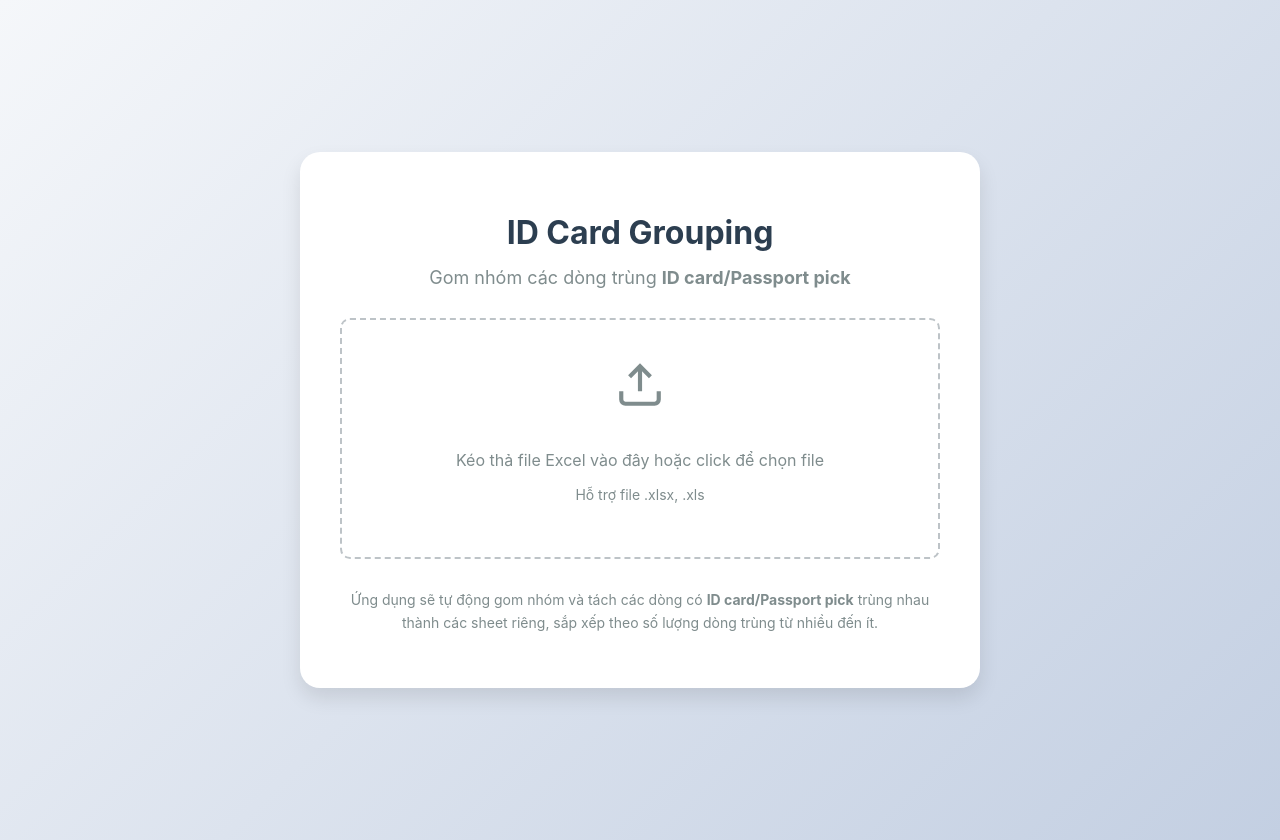
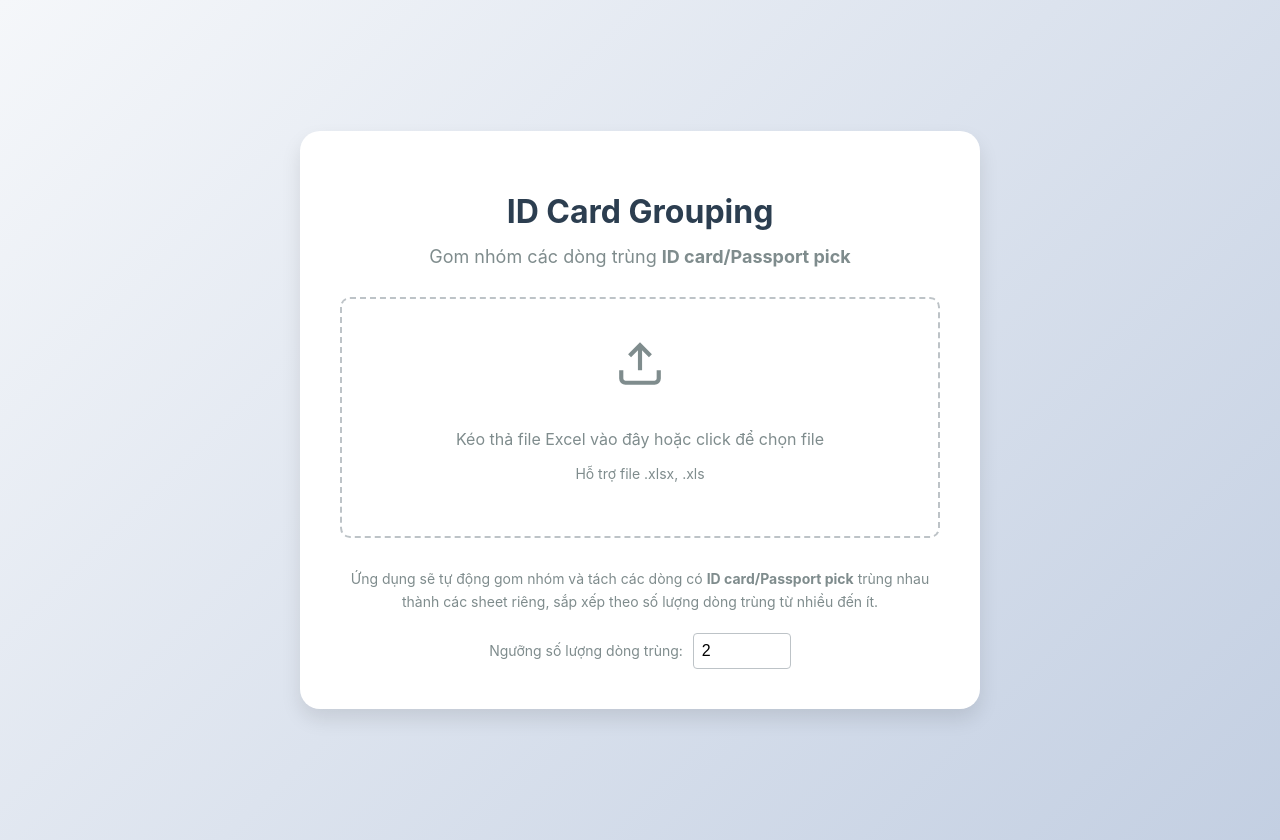
Before and after one commit to williamtrandev/william-tool, a React (Create React App) app: page / in a window 1280 px wide. Built offline with nearby package versions, Linux system fonts and the light colour scheme; the HTML template or start-up script is replaced by a standard one.

Commit message:
feat: set threshold export

```diff
--- a/src/App.tsx
+++ b/src/App.tsx
@@ -7,6 +7,7 @@ function App() {
   const [processing, setProcessing] = useState(false);
   const [message, setMessage] = useState('');
   const [dragActive, setDragActive] = useState(false);
+  const [threshold, setThreshold] = useState(2); // Default threshold is 2
 
   const handleDrag = (e: React.DragEvent) => {
     e.preventDefault();
@@ -56,11 +57,11 @@ function App() {
       });
       // Lọc ra các nhóm có >1 dòng và sắp xếp theo số lượng dòng từ nhiều đến ít
       const filteredGroups = Object.entries(groups)
-        .filter(([, rows]) => rows.length > 1)
+        .filter(([, rows]) => rows.length >= threshold)
         .sort(([, rowsA], [, rowsB]) => rowsB.length - rowsA.length);
 
       if (filteredGroups.length === 0) {
-        setMessage('Không có nhóm nào có nhiều hơn 1 dòng trùng ID card/Passport pick.');
+        setMessage(`Không có nhóm nào có từ ${threshold} dòng trùng ID card/Passport pick trở lên.`);
         setProcessing(false);
         return;
       }
@@ -78,6 +79,11 @@ function App() {
       const outData = XLSX.write(newWb, { bookType: 'xlsx', type: 'array' });
       saveAs(new Blob([outData], { type: 'application/octet-stream' }), 'filtered_ID_card_Passport_pick.xlsx');
       setMessage('Đã tách và tải file thành công!');
+
+      // Reset file input để cho phép upload file mới
+      if (fileInputRef.current) {
+        fileInputRef.current.value = '';
+      }
     } catch (err) {
       console.log(err);
       setMessage('Có lỗi xảy ra khi xử lý file.');
@@ -199,6 +205,41 @@ function App() {
           lineHeight: '1.6'
         }}>
           <p>Ứng dụng sẽ tự động gom nhóm và tách các dòng có <b>ID card/Passport pick</b> trùng nhau thành các sheet riêng, sắp xếp theo số lượng dòng trùng từ nhiều đến ít.</p>
+          <div style={{ marginTop: '20px' }}>
+            <label htmlFor="threshold" style={{ marginRight: '10px' }}>Ngưỡng số lượng dòng trùng:</label>
+            <input
+              type="number"
+              id="threshold"
+              min="2"
+              value={threshold}
+              onBlur={(e) => {
+                const value = e.target.value;
+                if (value === '' || parseInt(value) < 2) {
+                  setThreshold(2);
+                } else {
+                  setThreshold(parseInt(value));
+                }
+              }}
+              onChange={(e) => {
+                const value = e.target.value;
+                if (value === '') {
+                  setThreshold(2);
+                } else {
+                  const num = parseInt(value);
+                  if (!isNaN(num)) {
+                    setThreshold(num);
+                  }
+                }
+              }}
+              style={{
+                padding: '8px',
+                borderRadius: '4px',
+                border: '1px solid #bdc3c7',
+                width: '80px',
+                fontSize: '16px'
+              }}
+            />
+          </div>
         </div>
       </div>
 
```
